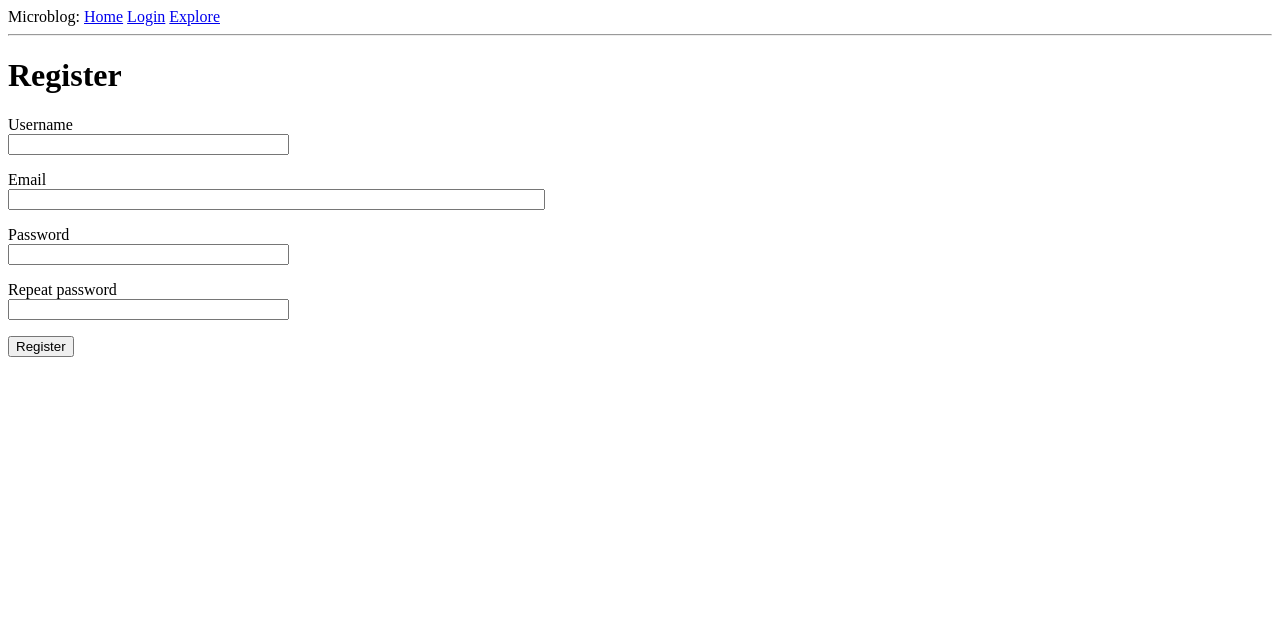
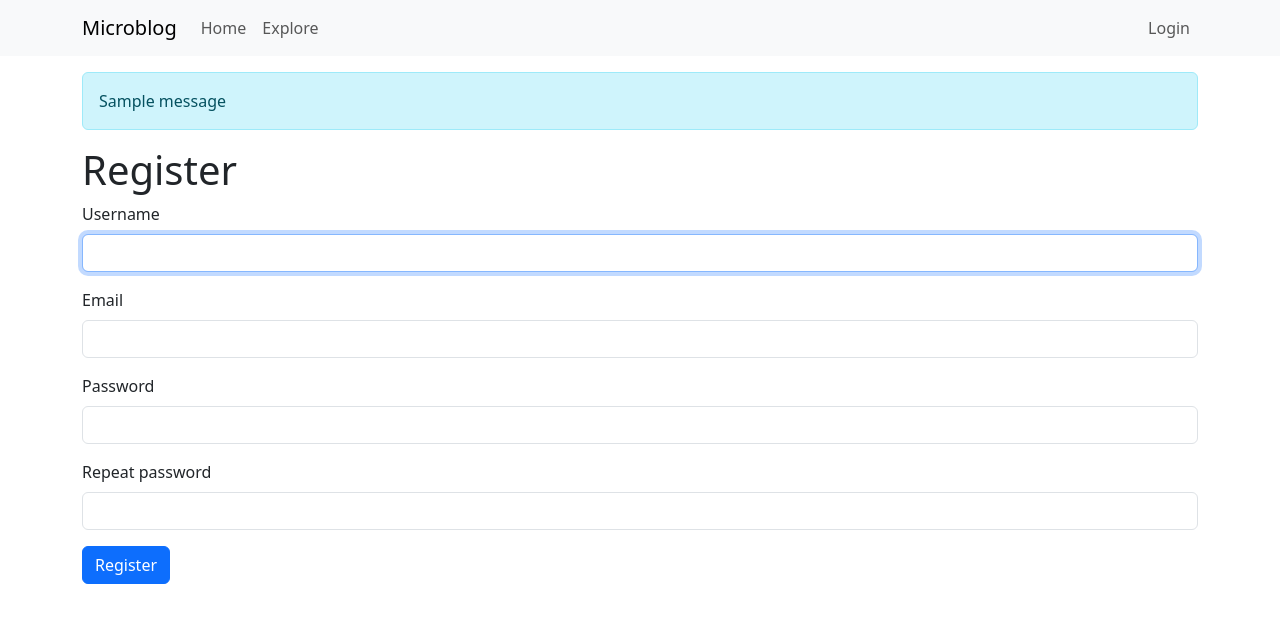
Before and after one commit to Ramemses/flask_microblog, a Flask app: page /register in a window 1280 px wide. Shown: the top 623 px of the page. Run offline with Flask 3, Linux system fonts and the light colour scheme; tables that the repository leaves empty hold one stand-in row (values such as "Sample post"); one stand-in notice (Sample message) is shown; some libraries are stand-ins or nearby versions.

Commit message:
Итоги главы 11 "Дизайн"

```diff
--- a/my_app/templates/base.html
+++ b/my_app/templates/base.html
@@ -1,27 +1,66 @@
 <!doctype html>
-<html>
+<html lang="en">
   <head>
+    <meta charset="utf-8">
+    <meta name="viewport" content="width=device-width, initial-scale=1">
     {% if title %}
     <title>{{ title }} - Microblog</title>
     {% else %}
     <title>Welcome to Microblog</title>
     {% endif %}
+    <link
+        href="https://cdn.jsdelivr.net/npm/bootstrap@5.3.2/dist/css/bootstrap.min.css"
+        rel="stylesheet"
+        integrity="sha384-T3c6CoIi6uLrA9TneNEoa7RxnatzjcDSCmG1MXxSR1GAsXEV/Dwwykc2MPK8M2HN"
+        crossorigin="anonymous">
   </head>
   <body>
-			<div>
-		  Microblog:
-		  <a href="{{ url_for('index') }}">Home</a>
+    <nav class="navbar navbar-expand-lg bg-body-tertiary">
+      <div class="container">
+        <a class="navbar-brand" href="{{ url_for('index') }}">Microblog</a>
+        <button class="navbar-toggler" type="button" data-bs-toggle="collapse" data-bs-target="#navbarSupportedContent" aria-controls="navbarSupportedContent" aria-expanded="false" aria-label="Toggle navigation">
+          <span class="navbar-toggler-icon"></span>
+        </button>
+        <div class="collapse navbar-collapse" id="navbarSupportedContent">
+          <ul class="navbar-nav me-auto mb-2 mb-lg-0">
+            <li class="nav-item">
+              <a class="nav-link" aria-current="page" href="{{ url_for('index') }}">Home</a>
+            </li>
+            <li class="nav-item">
+              <a class="nav-link" aria-current="page" href="{{ url_for('explore') }}">Explore</a>
+            </li>
+          </ul>
+          <ul class="navbar-nav mb-2 mb-lg-0">
             {% if current_user.is_anonymous %}
-		  <a href="{{ url_for('login') }}">Login</a>
+            <li class="nav-item">
+              <a class="nav-link" aria-current="page" href="{{ url_for('login') }}">Login</a>
+            </li>
             {% else %}
-		  <a href="{{ url_for('user', username=current_user.username) }}">Profile</a>
-		  <a href="{{ url_for('logout') }}">Logout</a>
+            <li class="nav-item">
+              <a class="nav-link" aria-current="page" href="{{ url_for('user', username=current_user.username) }}">Profile</a>
+            </li>
+            <li class="nav-item">
+              <a class="nav-link" aria-current="page" href="{{ url_for('logout') }}">Logout</a>
+            </li>
             {% endif %}
-		  <a href="{{ url_for('explore') }}">Explore</a>
+          </ul>
         </div>
-
-			<hr>
-        {% block content %}
-		{% endblock %}
+      </div>
+    </nav>
+    <div class="container mt-3">
+      {% with messages = get_flashed_messages() %}
+      {% if messages %}
+        {% for message in messages %}
+        <div class="alert alert-info" role="alert">{{ message }}</div>
+        {% endfor %}
+      {% endif %}
+      {% endwith %}
+      {% block content %}{% endblock %}
+    </div>
+    <script
+        src="https://cdn.jsdelivr.net/npm/bootstrap@5.3.2/dist/js/bootstrap.bundle.min.js"
+        integrity="sha384-C6RzsynM9kWDrMNeT87bh95OGNyZPhcTNXj1NW7RuBCsyN/o0jlpcV8Qyq46cDfL"
+        crossorigin="anonymous">
+    </script>
   </body>
 </html>
--- /dev/null
+++ b/my_app/templates/bootstrap_wtf.html
@@ -0,0 +1,70 @@
+{% macro form_field(field, autofocus) %}
+  {%- if field.type == 'BooleanField' %}
+  <div class="form-check mb-3">
+    {{ field(class='form-check-input') }}
+    {{ field.label(class='form-check-label') }}
+  </div>
+  {%- elif field.type == 'RadioField' %}
+    {{ field.label(class='form-label') }}
+    {%- for item in field %}
+    <div class="form-check{% if loop.last %} mb-3{% endif %}">
+      {{ item(class='form-check-input') }}
+      {{ item.label(class='form-check-label') }}
+    </div>
+    {%- endfor %}
+  {%- elif field.type == 'SelectField' %}
+    {{ field.label(class='form-label') }}
+    {{ field(class='form-select mb-3') }}
+  {%- elif field.type == 'TextAreaField' %}
+  <div class="mb-3">
+    {{ field.label(class='form-label') }}
+    {% if autofocus %}
+      {{ field(class='form-control' + (' is-invalid' if field.errors else ''), autofocus=True) }}
+    {% else %}
+      {{ field(class='form-control' + (' is-invalid' if field.errors else '')) }}
+    {% endif %}
+    {%- for error in field.errors %}
+    <div class="invalid-feedback">{{ error }}</div>
+    {%- endfor %}
+  </div>
+  {%- elif field.type == 'SubmitField' %}
+  {{ field(class='btn btn-primary mb-3') }}
+  {%- else %}
+  <div class="mb-3">
+    {{ field.label(class='form-label') }}
+    {% if autofocus %}
+      {{ field(class='form-control' + (' is-invalid' if field.errors else ''), autofocus=True) }}
+    {% else %}
+      {{ field(class='form-control' + (' is-invalid' if field.errors else '')) }}
+    {% endif %}
+    {%- for error in field.errors %}
+    <div class="invalid-feedback">{{ error }}</div>
+    {%- endfor %}
+  </div>
+  {%- endif %}
+{% endmacro %}
+
+{% macro quick_form(form, action="", method="post", id="", novalidate=False) %}
+<form
+  {%- if action != None %} action="{{ action }}"{% endif -%}
+  {%- if method %} method="{{ method }}"{% endif %}
+  {%- if id %} id="{{ id }}"{% endif -%}
+  {%- if novalidate %} novalidate{% endif -%}>
+  {{ form.hidden_tag() }}
+  {%- for field, errors in form.errors.items() %}
+    {%- if form[field].widget.input_type == 'hidden' %}
+      {%- for error in errors %}
+      <div class="invalid-feedback">{{ error }}</div>
+      {%- endfor %}
+    {%- endif %}
+  {%- endfor %}
+
+  {% set ns = namespace(first_field=true) %}
+  {%- for field in form %}
+    {% if field.widget.input_type != 'hidden' -%}
+      {{ form_field(field, ns.first_field) }}
+      {% set ns.first_field = false %}
+    {%- endif %}
+  {%- endfor %}
+</form>
+{% endmacro %}
--- a/my_app/templates/register.html
+++ b/my_app/templates/register.html
@@ -1,37 +1,7 @@
 {% extends "base.html" %}
+{% import "bootstrap_wtf.html" as wtf %}
 
 {% block content %}
     <h1>Register</h1>
-    <form action="" method="post">
-        {{ form.hidden_tag() }}
-        <p>
-            {{ form.username.label }}<br>
-            {{ form.username(size=32) }}<br>
-            {% for error in form.username.errors %}
-            <span style="color: red;">[{{ error }}]</span>
-            {% endfor %}
-        </p>
-        <p>
-            {{ form.email.label }}<br>
-            {{ form.email(size=64) }}<br>
-            {% for error in form.email.errors %}
-            <span style="color: red;">[{{ error }}]</span>
-            {% endfor %}
-        </p>
-        <p>
-            {{ form.password.label }}<br>
-            {{ form.password(size=32) }}<br>
-            {% for error in form.password.errors %}
-            <span style="color: red;">[{{ error }}]</span>
-            {% endfor %}
-        </p>
-        <p>
-            {{ form.password2.label }}<br>
-            {{ form.password2(size=32) }}<br>
-            {% for error in form.password2.errors %}
-            <span style="color: red;">[{{ error }}]</span>
-            {% endfor %}
-        </p>
-        <p>{{ form.submit() }}</p>
-    </form>
+    {{ wtf.quick_form(form) }}
 {% endblock %}
```
Also changed, not shown: my_app/templates/_post.html (+10 -4 lines), my_app/templates/edit_profile.html (+2 -18 lines), my_app/templates/index.html (+19 -20 lines), my_app/templates/login.html (+5 -17 lines), my_app/templates/reset_password.html (+2 -18 lines), my_app/templates/reset_password_request.html (+2 -11 lines), my_app/templates/user.html (+19 -13 lines). Lines whose indentation alone changed are shown as unchanged.
